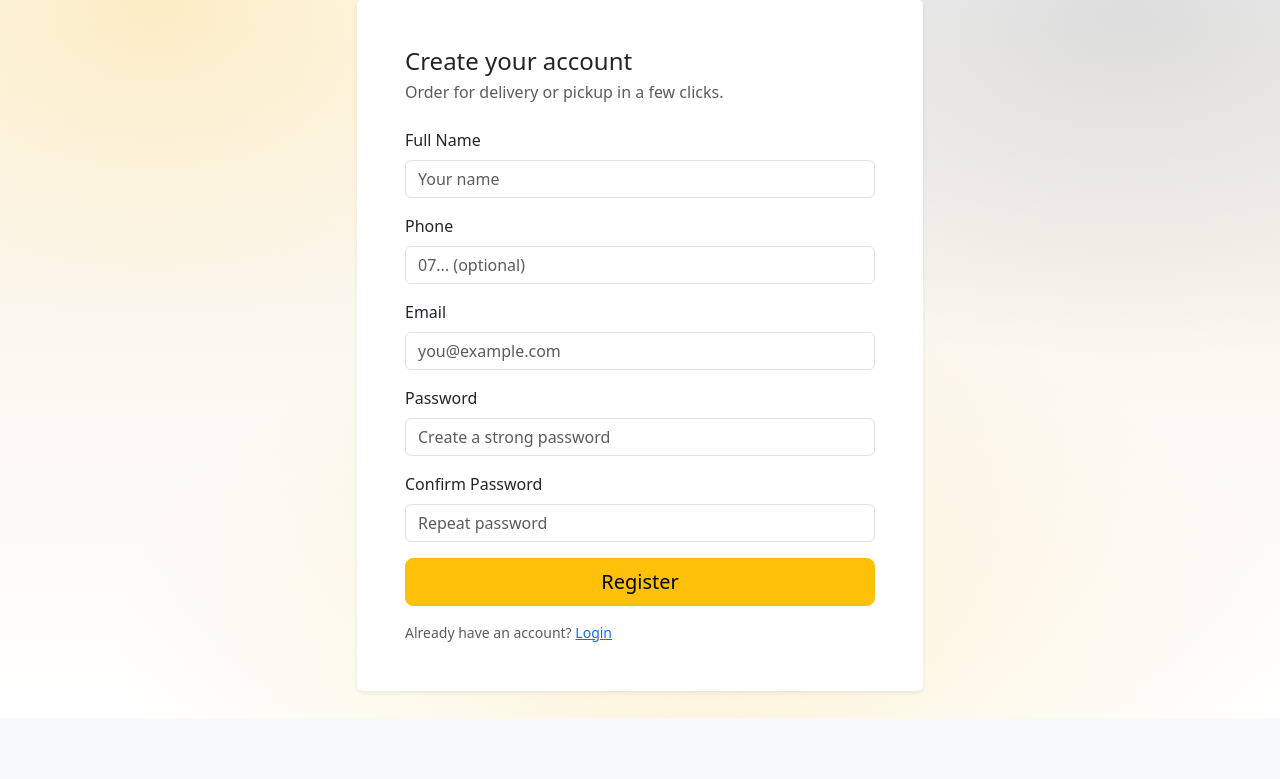
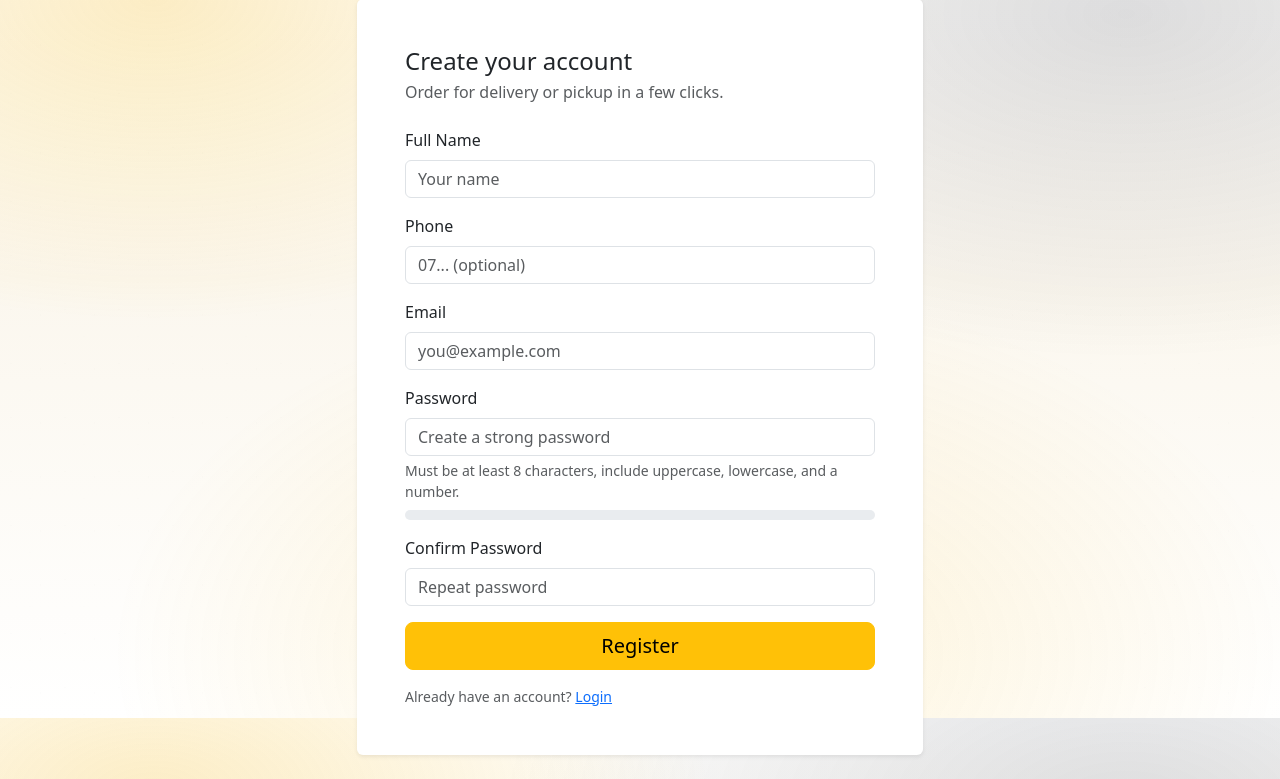
Before and after one commit to joshuacardozo-16/Restaurant-ordering-app, a Flask app: page /auth/register in a window 1280 px wide. Shown: the part 82-861 px from the top of the page. Before the commit the page ends 800 px from the top, so only its background shows below. Run offline with Flask 3, Linux system fonts and the light colour scheme.

Commit message:
Strengthen password security with validation and strength meter Add frontend password strength indicator and backend enforcement

```diff
--- a/app/routes/forms.py
+++ b/app/routes/forms.py
@@ -1,14 +1,42 @@
 from flask_wtf import FlaskForm
 from wtforms import StringField, PasswordField, SubmitField
-from wtforms.validators import DataRequired, Email, Length, EqualTo, Optional
+from wtforms.validators import DataRequired, Email, EqualTo, Optional, Length, ValidationError
+import re
+
+
+def strong_password(form, field):
+    pw = field.data or ""
+
+    if len(pw) < 8:
+        raise ValidationError("Password must be at least 8 characters long.")
+    if not re.search(r"[A-Z]", pw):
+        raise ValidationError("Password must include at least one uppercase letter.")
+    if not re.search(r"[a-z]", pw):
+        raise ValidationError("Password must include at least one lowercase letter.")
+    if not re.search(r"\d", pw):
+        raise ValidationError("Password must include at least one number.")
+
 
 class RegisterForm(FlaskForm):
-    full_name = StringField("Full Name", validators=[DataRequired(), Length(min=2, max=120)])
+    full_name = StringField(
+        "Full Name",
+        validators=[DataRequired(), Length(min=2, max=120)]
+    )
     phone = StringField("Phone", validators=[Optional()])
     email = StringField("Email", validators=[DataRequired(), Email()])
-    password = PasswordField("Password", validators=[DataRequired(), Length(min=8)])
-    confirm_password = PasswordField("Confirm Password", validators=[EqualTo("password")])
+
+    password = PasswordField(
+        "Password",
+        validators=[DataRequired(), strong_password]
+    )
+
+    confirm_password = PasswordField(
+        "Confirm Password",
+        validators=[EqualTo("password")]
+    )
+
     submit = SubmitField("Register")
+
 
 class LoginForm(FlaskForm):
     email = StringField("Email", validators=[DataRequired(), Email()])
--- a/app/templates/auth/register.html
+++ b/app/templates/auth/register.html
@@ -32,7 +32,24 @@
 
           <div class="mb-3">
             {{ form.password.label(class_="form-label") }}
-            {{ form.password(class_="form-control", placeholder="Create a strong password") }}
+            {{ form.password(
+                class_="form-control",
+                placeholder="Create a strong password",
+                id="password"
+            ) }}
+
+            <div class="form-text">
+              Must be at least 8 characters, include uppercase, lowercase, and a number.
+            </div>
+
+            <!-- Strength Bar -->
+            <div class="ss-strength-wrap mt-2">
+              <div class="ss-strength-track" aria-hidden="true">
+                <div id="pw-bar" class="ss-strength-fill"></div>
+              </div>
+              <small id="pw-strength" class="fw-semibold d-block mt-1"></small>
+            </div>
+
             {% for e in form.password.errors %}<div class="text-danger small">{{ e }}</div>{% endfor %}
           </div>
 
@@ -54,4 +71,73 @@
     </div>
   </div>
 </div>
+
+<style>
+  /* Strength bar styling (simple + clean) */
+  .ss-strength-track {
+    width: 100%;
+    height: 10px;
+    background: #e9ecef;
+    border-radius: 999px;
+    overflow: hidden;
+  }
+  .ss-strength-fill {
+    height: 100%;
+    width: 0%;
+    border-radius: 999px;
+    transition: width 180ms ease, background-color 180ms ease;
+    background: #dc3545; /* red by default */
+  }
+</style>
+
+<script>
+  const pw = document.getElementById("password");
+  const strength = document.getElementById("pw-strength");
+  const bar = document.getElementById("pw-bar");
+
+  function scorePassword(v) {
+    let score = 0;
+    if (v.length >= 8) score++;
+    if (/[A-Z]/.test(v)) score++;
+    if (/[a-z]/.test(v)) score++;
+    if (/\d/.test(v)) score++;
+    // optional tiny bonus for length 12+
+    if (v.length >= 12) score++;
+    return score; // 0..5
+  }
+
+  if (pw) {
+    pw.addEventListener("input", () => {
+      const v = pw.value || "";
+      const s = scorePassword(v);
+
+      if (!v) {
+        strength.textContent = "";
+        strength.className = "fw-semibold d-block mt-1";
+        bar.style.width = "0%";
+        bar.style.backgroundColor = "#dc3545";
+        return;
+      }
+
+      // Map score -> bar %
+      // 1=20%, 2=40%, 3=60%, 4=80%, 5=100%
+      const pct = Math.min(100, s * 20);
+      bar.style.width = pct + "%";
+
+      if (s <= 2) {
+        strength.textContent = "Weak password";
+        strength.className = "text-danger fw-semibold d-block mt-1";
+        bar.style.backgroundColor = "#dc3545"; // red
+      } else if (s === 3) {
+        strength.textContent = "Medium strength";
+        strength.className = "text-warning fw-semibold d-block mt-1";
+        bar.style.backgroundColor = "#ffc107"; // yellow
+      } else {
+        strength.textContent = "Strong password";
+        strength.className = "text-success fw-semibold d-block mt-1";
+        bar.style.backgroundColor = "#198754"; // green
+      }
+    });
+  }
+</script>
 {% endblock %}
```
